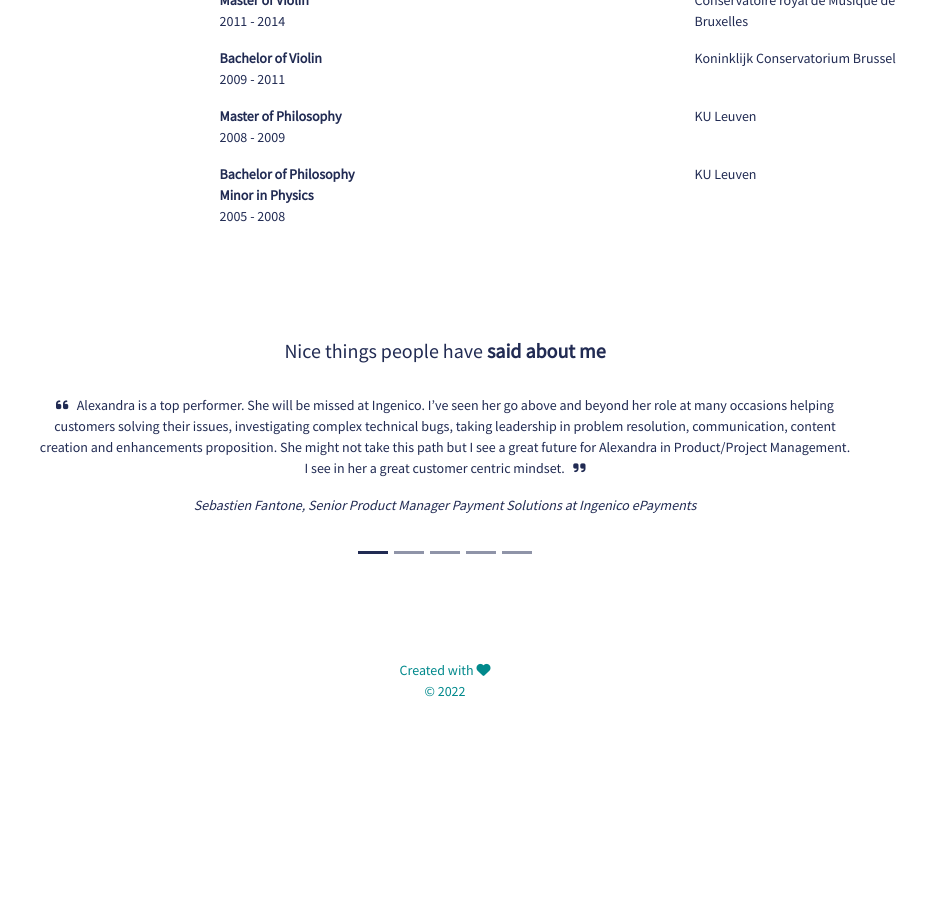
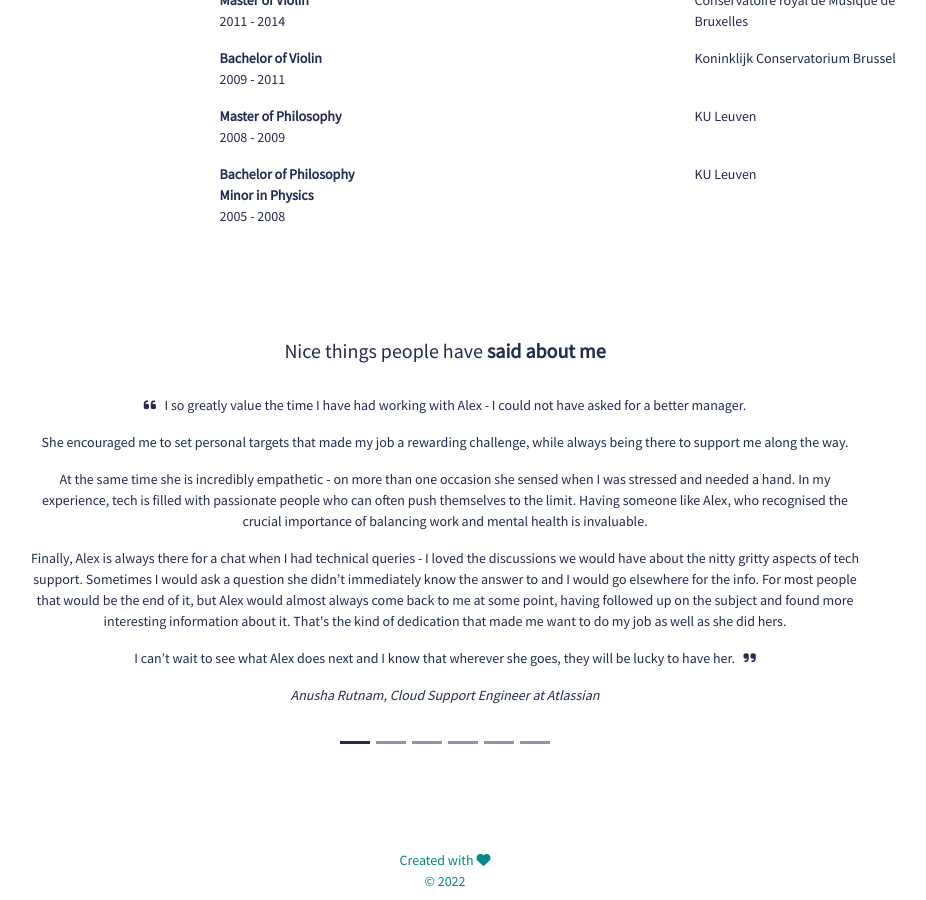
Before and after one commit to alexcorremans/alexcorremans.github.io, a Jekyll site: the page built from resume.html, in a window 1280 px wide and 900 px high, scrolled down 1010 px. Shown: the whole window, without its empty margins (195-1121 px from the left). Built offline with Jekyll 4.4.1, drawn with Linux system fonts in a browser that asks for light colours; nearby versions of some CDN libraries; before the commit the page ends 1720 px from its top, so only the background shows below that.

Commit message:
update recommendations

```diff
--- a/resume.html
+++ b/resume.html
@@ -173,15 +173,24 @@
       <button type="button" data-bs-target="#carousel" data-bs-slide-to="2" aria-label="Slide 3"></button>
       <button type="button" data-bs-target="#carousel" data-bs-slide-to="3" aria-label="Slide 4"></button>
       <button type="button" data-bs-target="#carousel" data-bs-slide-to="4" aria-label="Slide 5"></button>
+      <button type="button" data-bs-target="#carousel" data-bs-slide-to="5" aria-label="Slide 6"></button>
     </div>
     <div class="carousel-inner">
       <div class="carousel-item text-center active ps-sm-5 pe-sm-5 pb-5 pt-4">
-        <p><i class="fas fa-quote-left"></i>&nbsp;&nbsp;&nbsp;Alexandra is a top performer. She will be missed at Ingenico.
-          I’ve seen her go above and beyond her role at many occasions helping customers solving their issues,
-          investigating complex technical bugs, taking leadership in problem resolution, communication, content creation and
-          enhancements proposition. She might not take this path but I see a great future for Alexandra in Product/Project Management.
-          I&nbsp;see in her a great customer centric mindset.&nbsp;&nbsp;&nbsp;<i class="fas fa-quote-right"></i></p>
-        <p><i>Sebastien Fantone, Senior Product Manager Payment Solutions at Ingenico ePayments</i></p>
+        <p><i class="fas fa-quote-left"></i>&nbsp;&nbsp;&nbsp;I so greatly value the time I have had working with Alex -
+          I could not have asked for a better manager.</p>
+        <p>She encouraged me to set personal targets that made my job a rewarding challenge, while always being there to support me along the way.</p>
+        <p>At the same time she is incredibly empathetic - on more than one occasion she sensed when I was stressed
+          and needed a hand. In my experience, tech is filled with passionate people who can often push themselves to
+          the limit. Having someone like Alex, who recognised the crucial importance of balancing work and mental health is invaluable.</p>
+        <p>Finally, Alex is always there for a chat when I had technical queries - I loved the discussions we
+          would have about the nitty gritty aspects of tech support. Sometimes I would ask a question she didn’t
+          immediately know the answer to and I would go elsewhere for the info. For most people that would be
+          the end of it, but Alex would almost always come back to me at some point, having followed up on the
+          subject and found more interesting information about it. That's the kind of dedication that made me
+          want to do my job as well as she did hers.</p>
+        <p>I can’t wait to see what Alex does next and I know that wherever she goes, they will be lucky to have her.&nbsp;&nbsp;&nbsp;<i class="fas fa-quote-right"></i></p>
+        <p><i>Anusha Rutnam, Cloud Support Engineer at Atlassian</i></p>
       </div>
       <div class="carousel-item text-center ps-sm-5 pe-sm-5 pb-5 pt-4">
         <p><i class="fas fa-quote-left"></i>&nbsp;&nbsp;&nbsp;Alex has demonstrated that she is reliable and a consummate professional
@@ -192,13 +201,21 @@
         <p><i>Trinh So, Co-Lead Counsel, APAC Regulatory at Adyen</i></p>
       </div>
       <div class="carousel-item text-center ps-sm-5 pe-sm-5 pb-5 pt-4">
+        <p><i class="fas fa-quote-left"></i>&nbsp;&nbsp;&nbsp;Alexandra is a top performer. She will be missed at Ingenico.
+          I’ve seen her go above and beyond her role at many occasions helping customers solving their issues,
+          investigating complex technical bugs, taking leadership in problem resolution, communication, content creation and
+          enhancements proposition. She might not take this path but I see a great future for Alexandra in Product/Project Management.
+          I&nbsp;see in her a great customer centric mindset.&nbsp;&nbsp;&nbsp;<i class="fas fa-quote-right"></i></p>
+        <p><i>Sebastien Fantone, Product Lead at Worldline</i></p>
+      </div>
+      <div class="carousel-item text-center ps-sm-5 pe-sm-5 pb-5 pt-4">
         <p><i class="fas fa-quote-left"></i>&nbsp;&nbsp;&nbsp;Alexandra was one of the pioneers to start the Strategic Account team
           at Ingenico. A strong technical knowledge together with a good understanding of customers business was needed for that role.
           Next to that, a very high feeling of responsibility and ownership was key to make it in that team.</p>
           <p>Alexandra is and has all of that: very strong technical interest, knowing what customers are and what they need,
           able to motivate her self and team members to go every day further.</p>
           <p>Strongly interested in technics, however keeping the human factor in mind: it's a pretty good combination!&nbsp;&nbsp;&nbsp;<i class="fas fa-quote-right"></i></p>
-        <p><i>Laurent Lambrechts, VP Client Operations at Ingenico ePayments</i></p>
+        <p><i>Laurent Lambrechts, Consultant at Brinelli, former VP Client Operations at Ingenico ePayments</i></p>
       </div>
       <div class="carousel-item text-center ps-sm-5 pe-sm-5 pb-5 pt-4">
         <p><i class="fas fa-quote-left"></i>&nbsp;&nbsp;&nbsp;Alexandra is a very fast learner. It will not take a long time before
@@ -207,14 +224,14 @@
           <p>Next to that, she is also very organized and did never hesitate to share useful information with her colleagues.
             Due to her eagerness to learn and talent for learning, I am positive that she will move forward fast in her career.
             She is a great asset to every company.&nbsp;&nbsp;&nbsp;<i class="fas fa-quote-right"></i></p>
-        <p><i>Heleen Ridder, Technical Consultant at Ingenico ePayments</i></p>
+        <p><i>Heleen Ridder, Senior Medewerker Examendiensten at DUO, former Technical Consultant at Ingenico ePayments</i></p>
       </div>
       <div class="carousel-item text-center ps-sm-5 pe-sm-5 pb-5 pt-4">
         <p><i class="fas fa-quote-left"></i>&nbsp;&nbsp;&nbsp;Working with you was a real pleasure !
           Always motivated, professional, with the appropriate technical skills, eager to learn and find a solution to move forward.</p>
         <p>You are definitely costumer oriented and a real team player !!</p>
         <p>I was happy to have you supporting the customers I was in charge of!&nbsp;&nbsp;&nbsp;<i class="fas fa-quote-right"></i></p>
-        <p><i>Stephanie Raffo, Operational relationship manager at Ingenico ePayments</i></p>
+        <p><i>Stephanie Raffo, Process Architect within the Center of Excellence at Worldline, former Operational relationship manager at Ingenico ePayments</i></p>
       </div>
     </div>
   </div>
```
